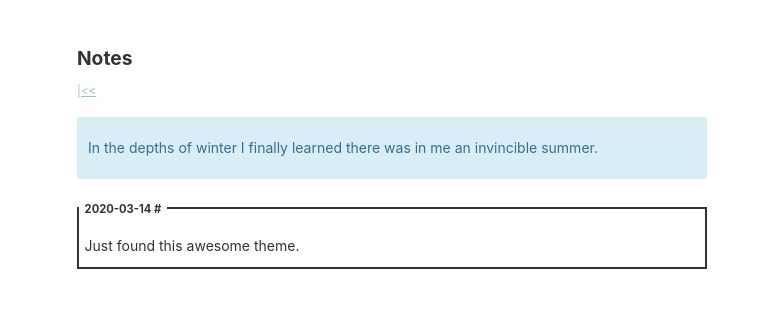
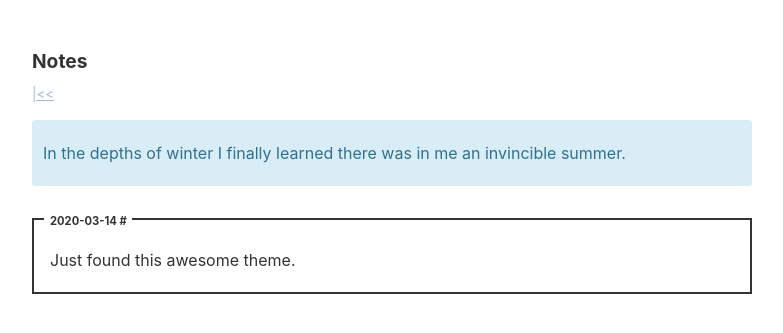
Before and after one commit to weijy/weisnotes, a Jekyll site: the page built from notes.html, in a window 1280 px wide. Shown: the top 333 px of the page, without its empty margins (248-1031 px from the left). Built offline with Jekyll 4.4.1, drawn with Linux system fonts in a browser that asks for light colours.

Commit message:
Update new.scss

```diff
--- a/assets/new.scss
+++ b/assets/new.scss
@@ -7,7 +7,7 @@ body {
   font-family: "Source Han Serif SC","Source Han Serif CN",-apple-system,BlinkMacSystemFont,"PingFang SC","Hiragino Sans GB","Microsoft YaHei",sans-serif;
   line-height: 2rem;
   padding: 1.5em 1.5em;
-  font-size: 14px;
+  font-size: 16px;
 }
 
 a {
@@ -88,7 +88,7 @@ header .night {
   scroll-margin: 2em;
   margin: 2em 0 3em;
   border: 2px solid #333;
-  padding: .5em 0.4em 0.4em;
+  padding: .5em 1.0em 1.0em;
 
   &:target {
     border-color: #888;
```
